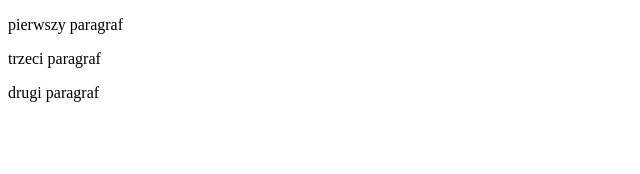
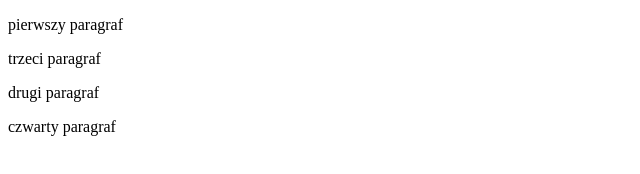
Before and after one commit to yagi527/yagi527.github.io, a plain HTML site: page index.html in a window 1280 px wide. Shown: the whole page, without its empty margins (0-640 px from the left). Drawn offline with Linux system fonts and the light colour scheme.

Commit message:
czwarty paragraf

```diff
--- a/index.html
+++ b/index.html
@@ -10,5 +10,6 @@
     <p>pierwszy paragraf</p>
     <p>trzeci paragraf</p>
     <p>drugi paragraf</p>
+    <p>czwarty paragraf</p>
 </body>
 </html>
```
